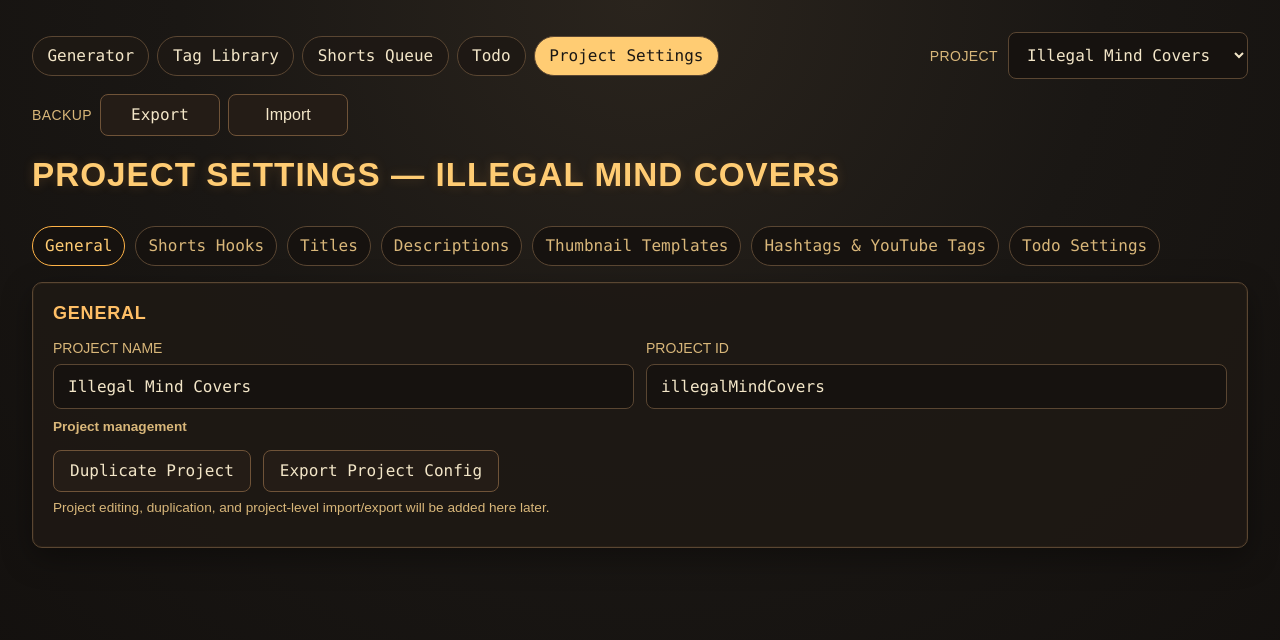
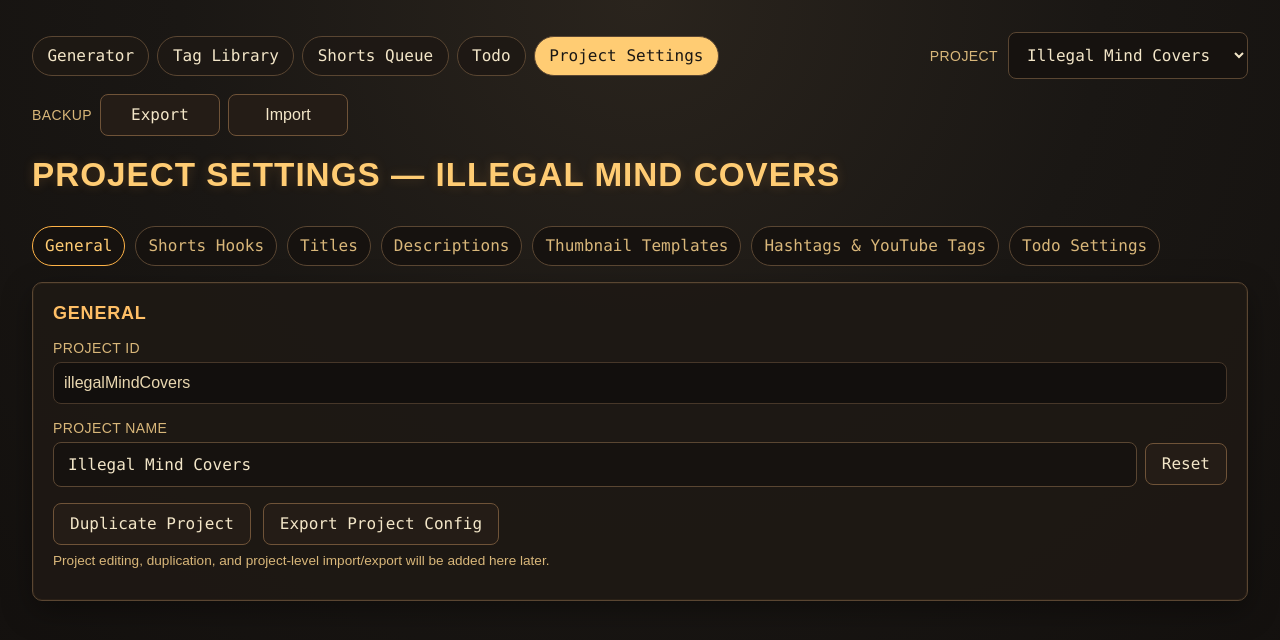
Before and after one commit to maxsoulfly/illegal-mind-generator, a React (Vite) app: page / in a window 1280 px wide. Both pictures are taken after a click on the button "Project Settings". Shown: the top 640 px of the page. Built offline with nearby package versions, Linux system fonts and the light colour scheme.

Commit message:
feat(project-settings): add initial General settings UI

```diff
--- a/src/components/projectSettings/ProjectSettingsGeneral.jsx
+++ b/src/components/projectSettings/ProjectSettingsGeneral.jsx
@@ -1,29 +1,53 @@
-export default function ProjectSettingsGeneral({ projectId, projectConfig }) {
+export default function ProjectSettingsGeneral({
+  projectId,
+  projectConfig,
+  projectSettingsOverrides,
+  updateProjectOverride,
+  resetProjectOverride,
+}) {
+  const projectName =
+    projectSettingsOverrides?.name ?? projectConfig.name ?? '';
   return (
-    <>
+    <section>
       <h2 className="panel-title">General</h2>
 
-      <div className="tag-edit-fields">
-        <label>
-          Project Name
-          <input className="form-input" value={projectConfig.name} readOnly />
-        </label>
+      <div className="tag-editor-section">
+        <div className="form-group">
+          <div className="form-label">Project ID</div>
+          <div className="terminal-block">{projectId}</div>
+        </div>
+        <div className="form-group">
+          <div className="form-label">Project Name</div>
 
-        <label>
-          Project ID
-          <input className="form-input" value={projectId} readOnly />
-        </label>
+          <div className="tag-phrase-row">
+            <input
+              className="form-input"
+              value={projectName}
+              onChange={(e) =>
+                updateProjectOverride({
+                  name: e.target.value,
+                })
+              }
+            />
+
+            <button
+              type="button"
+              className="button-secondary"
+              onClick={() => resetProjectOverride('name')}
+              disabled={!projectSettingsOverrides?.name}
+            >
+              Reset
+            </button>
+          </div>
+        </div>
       </div>
 
-      <div className="tag-section">
-        <h3 className="tag-summary">Project management</h3>
-
       <div className="button-row">
-          <button type="button" className="button-secondary" disabled>
+        <button type="button" className="button-secondary">
           Duplicate Project
         </button>
 
-          <button type="button" className="button-secondary" disabled>
+        <button type="button" className="button-secondary">
           Export Project Config
         </button>
       </div>
@@ -32,7 +56,6 @@ export default function ProjectSettingsGeneral({ projectId, projectConfig }) {
         Project editing, duplication, and project-level import/export will be
         added here later.
       </p>
-      </div>
-    </>
+    </section>
   );
 }
--- a/src/index.css
+++ b/src/index.css
@@ -1396,7 +1396,6 @@ svg {
 }
 
 
-
 /* ===== Responsive overrides ===== */
 @media (max-width: 1200px) {
   .app-shell {
```
Lines whose indentation alone changed are shown as unchanged.
